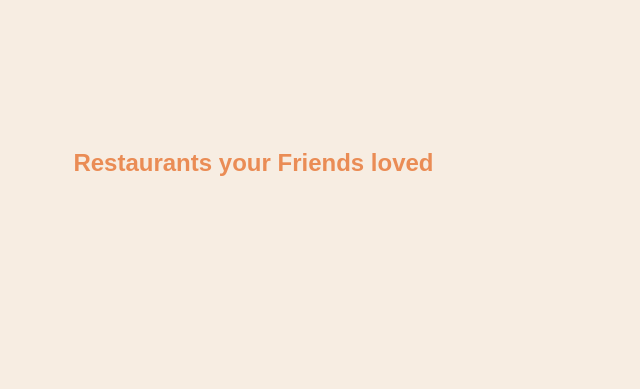
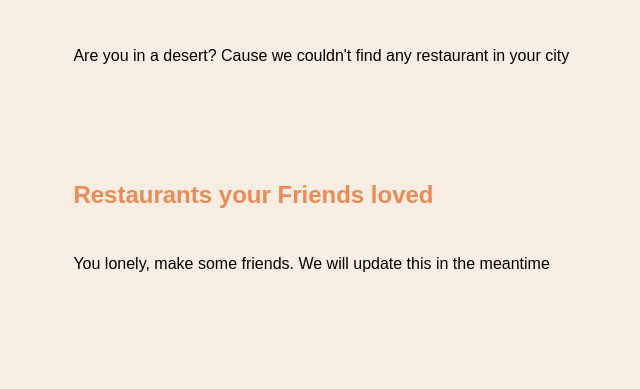
Before and after one commit to lilousicard/CS157C-Team6, a Flask app: template templates/explore.html in a window 1280 px wide. Shown: the part 680-1069 px from the top of the page, without its empty margins (61-701 px from the left). Before the commit the page ends 856 px from the top, so only its background shows below. Run offline with Flask 3, Linux system fonts and the light colour scheme; the template is opened without the code that fills it, so the values that code supplies are empty.

Commit message:
some text (if no restaurants to list in explore page)

```diff
--- a/templates/explore.html
+++ b/templates/explore.html
@@ -82,6 +82,8 @@
                 </div>
               </li>
             {% endfor %}
+            {% else %}
+            <p>Are you in a desert? Cause we couldn't find any restaurant in your city</p>
           {% endif %}
         </ul>
       </div>
@@ -112,6 +114,8 @@
                 </div>
               </li>
             {% endfor %}
+            {% else %}
+            <p>You lonely, make some friends. We will update this in the meantime</p>
           {% endif %}
         </ul>
       </div>
```
